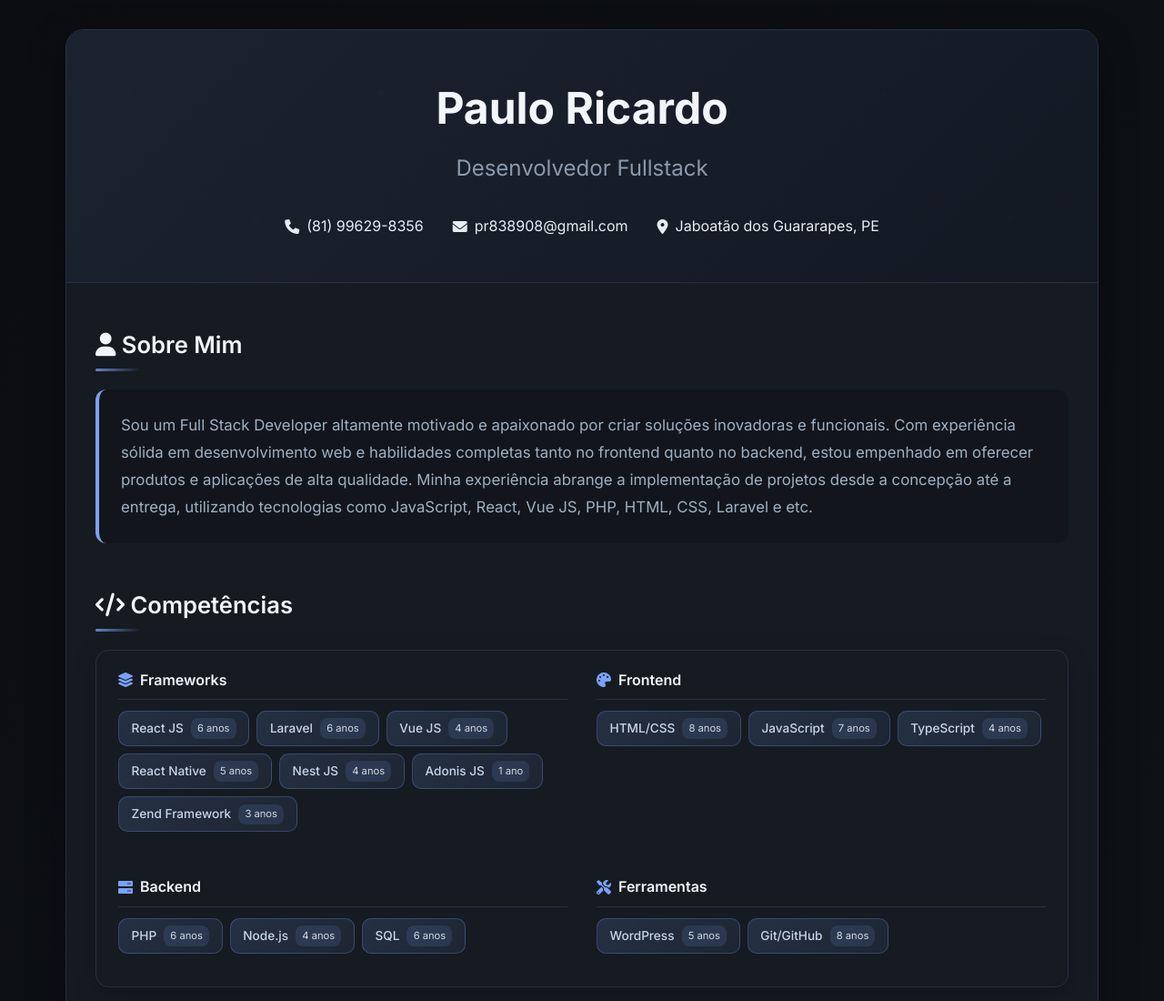
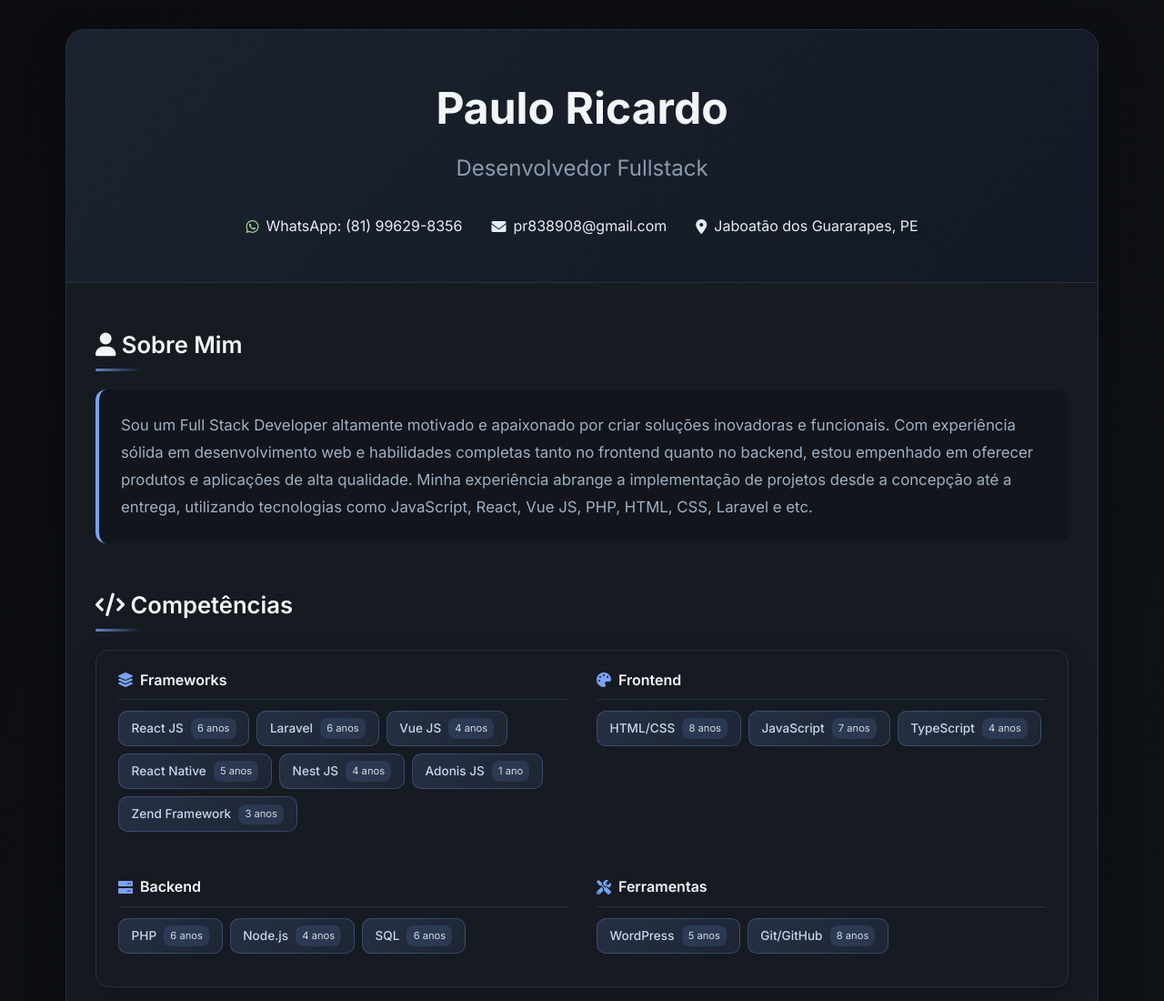
Before and after one commit to paulo-unibra/curriculo, a plain HTML site: page index.html in a window 1280 px wide. Shown: the top 1100 px of the page at 91% size. Drawn offline with Linux system fonts and the light colour scheme.

Commit message:
feat: update contact section to include WhatsApp link and enhance hover effects

```diff
--- a/index.html
+++ b/index.html
@@ -124,11 +124,20 @@
             gap: 0.5rem;
             color: var(--text);
             transition: transform 0.3s ease, color 0.2s ease;
+            text-decoration: none;
         }
 
         .contact-item:hover {
             transform: translateY(-2px);
             color: var(--accent);
+        }
+
+        /* Destaque para o WhatsApp */
+        .contact-item.whatsapp:hover {
+            color: var(--accent-2);
+        }
+        .contact-item.whatsapp i {
+            color: var(--accent-2);
         }
 
         .content {
@@ -731,10 +740,10 @@
                     <p class="title">Desenvolvedor Fullstack</p>
 
                     <div class="contact-info">
-                        <div class="contact-item">
-                            <i class="fas fa-phone"></i>
-                            <span>(81) 99629-8356</span>
-                        </div>
+                        <a class="contact-item whatsapp" href="https://wa.me/5581996298356" target="_blank" rel="noopener noreferrer" aria-label="Abrir conversa no WhatsApp">
+                            <i class="fa-brands fa-whatsapp"></i>
+                            <span>WhatsApp: (81) 99629-8356</span>
+                        </a>
                         <div class="contact-item">
                             <i class="fas fa-envelope"></i>
                             <span>pr838908@gmail.com</span>
```
